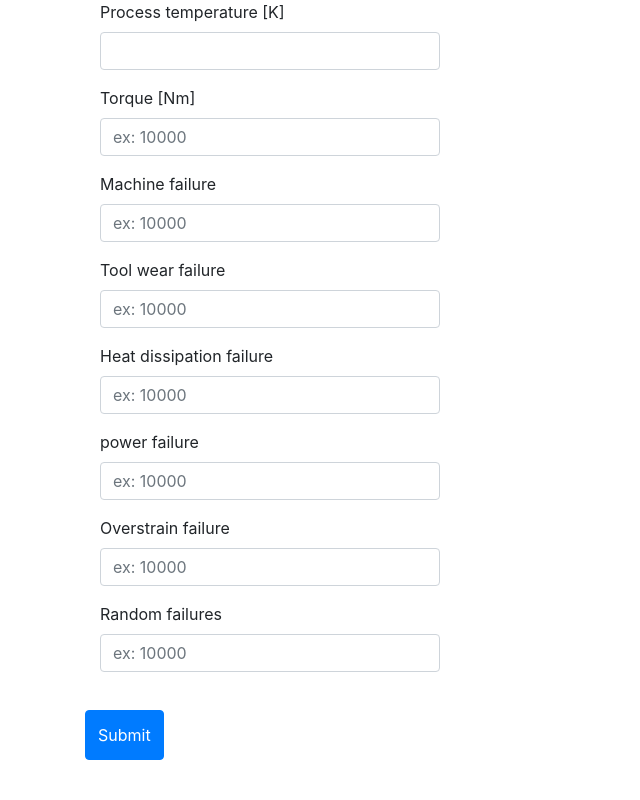
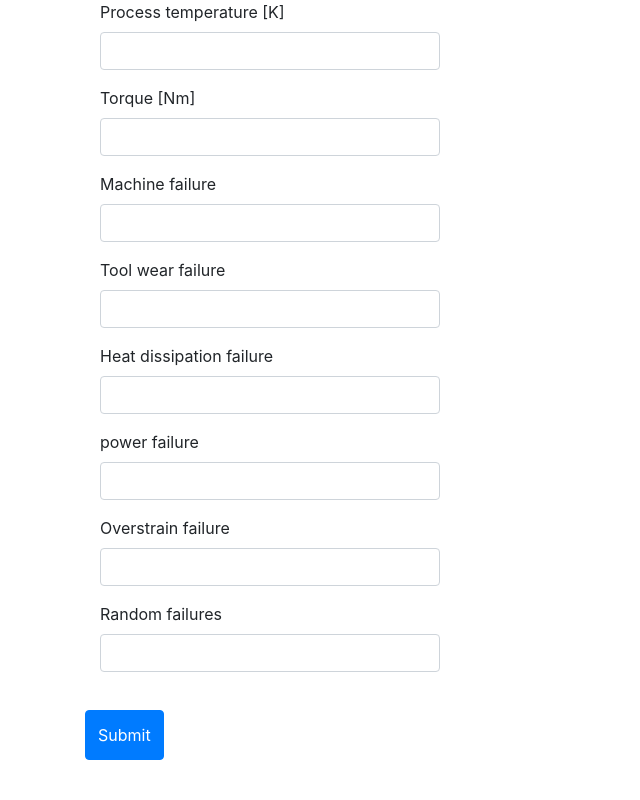
Before and after one commit to Bijoy99roy/A14i-Linear-Regression, a Flask app: page / in a window 1280 px wide. Shown: the whole page, without its empty margins (0-640 px from the left). Run offline with Flask 2, Linux system fonts and the light colour scheme; some libraries are stand-ins or nearby versions.

Commit message:
minor change

```diff
--- a/templates/index.html
+++ b/templates/index.html
@@ -12,43 +12,43 @@
             <div class="col-4">
                 <div class="form-group">
                    <label>Torque [Nm]</label>
-                    <input name="Torque" type="tel" class="form-control" placeholder="ex: 10000" required>
+                    <input name="Torque" type="tel" class="form-control"  required>
                 </div>
               </div>
             <div class="col-4">
                 <div class="form-group">
                    <label>Machine failure</label>
-                    <input name="Machine failure" type="tel" class="form-control" placeholder="ex: 10000" required>
+                    <input name="Machine failure" type="tel" class="form-control"  required>
                 </div>
               </div>
             <div class="col-4">
                 <div class="form-group">
                    <label>Tool wear failure</label>
-                    <input name="TWF" type="tel" class="form-control" placeholder="ex: 10000" required>
+                    <input name="TWF" type="tel" class="form-control"  required>
                 </div>
               </div>
             <div class="col-4">
                 <div class="form-group">
                    <label>Heat dissipation failure</label>
-                    <input name="HDF" type="tel" class="form-control" placeholder="ex: 10000" required>
+                    <input name="HDF" type="tel" class="form-control"  required>
                 </div>
               </div>
             <div class="col-4">
                 <div class="form-group">
                    <label>power failure</label>
-                    <input name="PWF" type="tel" class="form-control" placeholder="ex: 10000" required>
+                    <input name="PWF" type="tel" class="form-control"  required>
                 </div>
               </div>
             <div class="col-4">
                 <div class="form-group">
                    <label>Overstrain failure</label>
-                    <input name="OSF" type="tel" class="form-control" placeholder="ex: 10000" required>
+                    <input name="OSF" type="tel" class="form-control"  required>
                 </div>
               </div>
             <div class="col-4">
                 <div class="form-group">
                    <label>Random failures</label>
-                    <input name="RNF" type="tel" class="form-control" placeholder="ex: 10000" required>
+                    <input name="RNF" type="tel" class="form-control"  required>
                 </div>
               </div>
 
```
